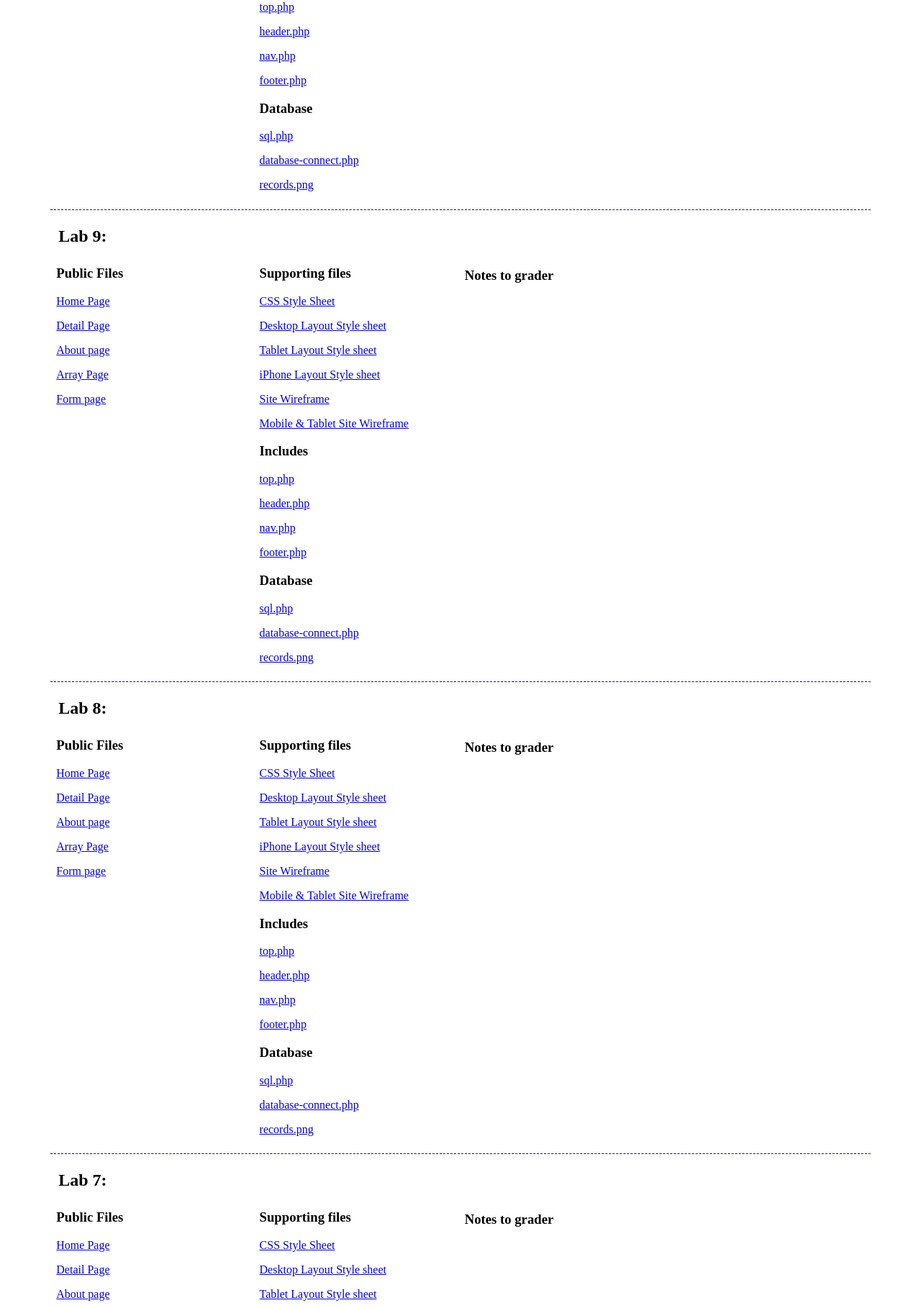
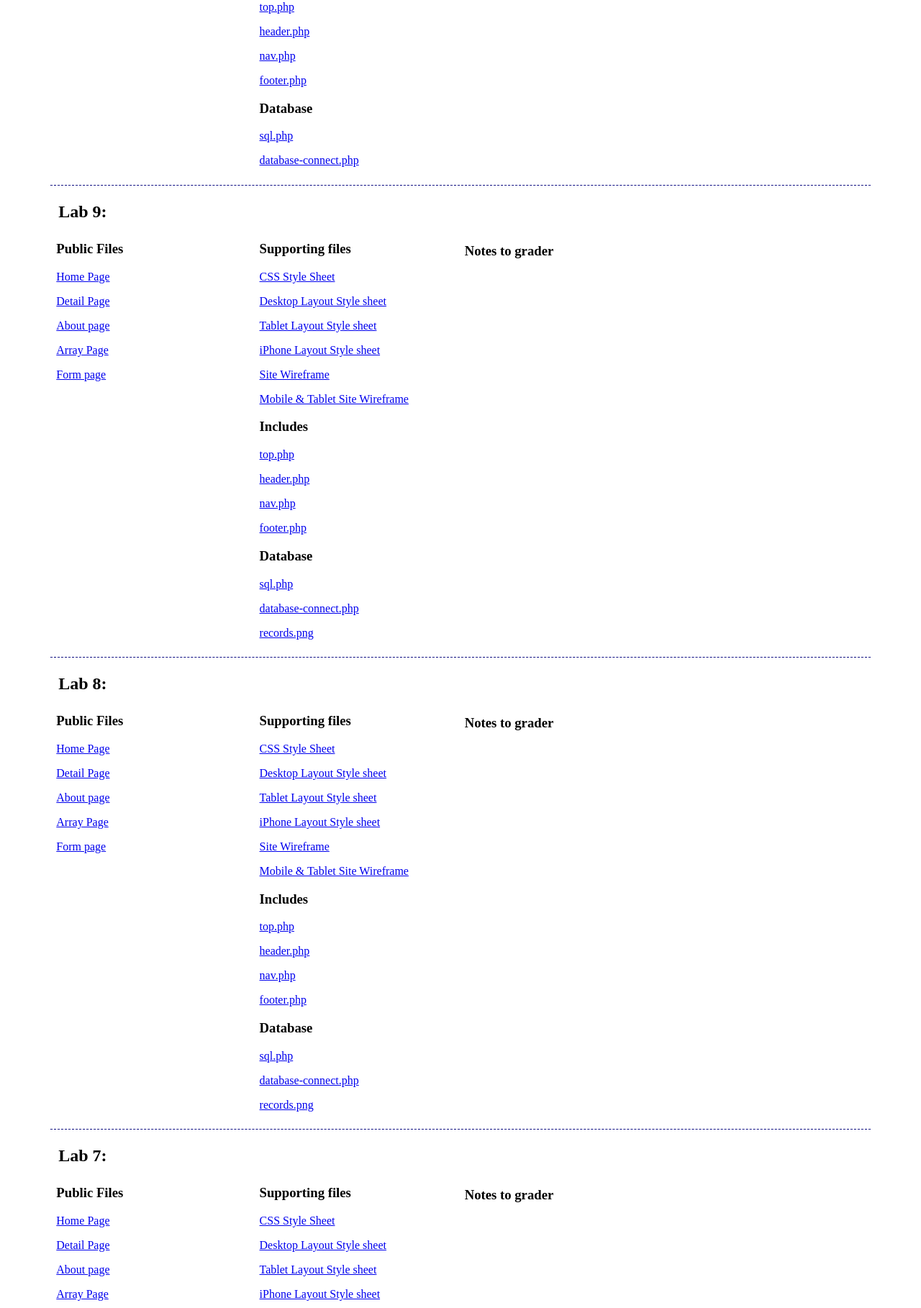
Before and after one commit to djw110/CATBooks, a PHP site: page /sitemap.php in a window 1280 px wide. Shown: the part 890-2708 px from the top of the page at 72% size. Run offline with PHP 8.4, Linux system fonts and the light colour scheme.

Commit message:
Final: Finishing Touches

```diff
--- a/sitemap.php
+++ b/sitemap.php
@@ -138,7 +138,6 @@
             <h3>Database</h3>
             <p><a href="final/sql.php">sql.php</a></p>
             <p><a href="final/database-connect.php">database-connect.php</a></p>
-            <p><a href="final/images/records.png">records.png</a></p>
 
         </section>
 
```
